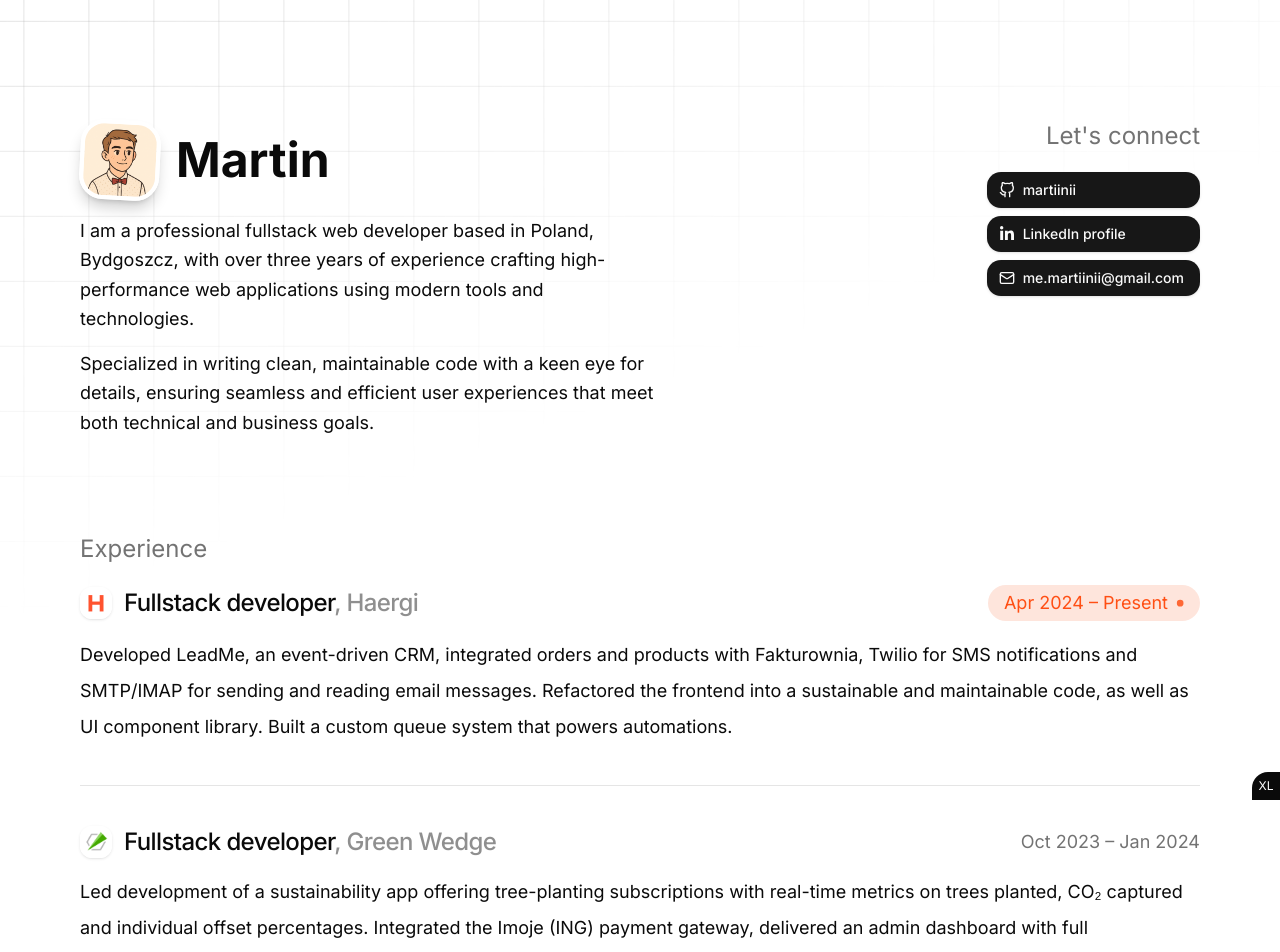
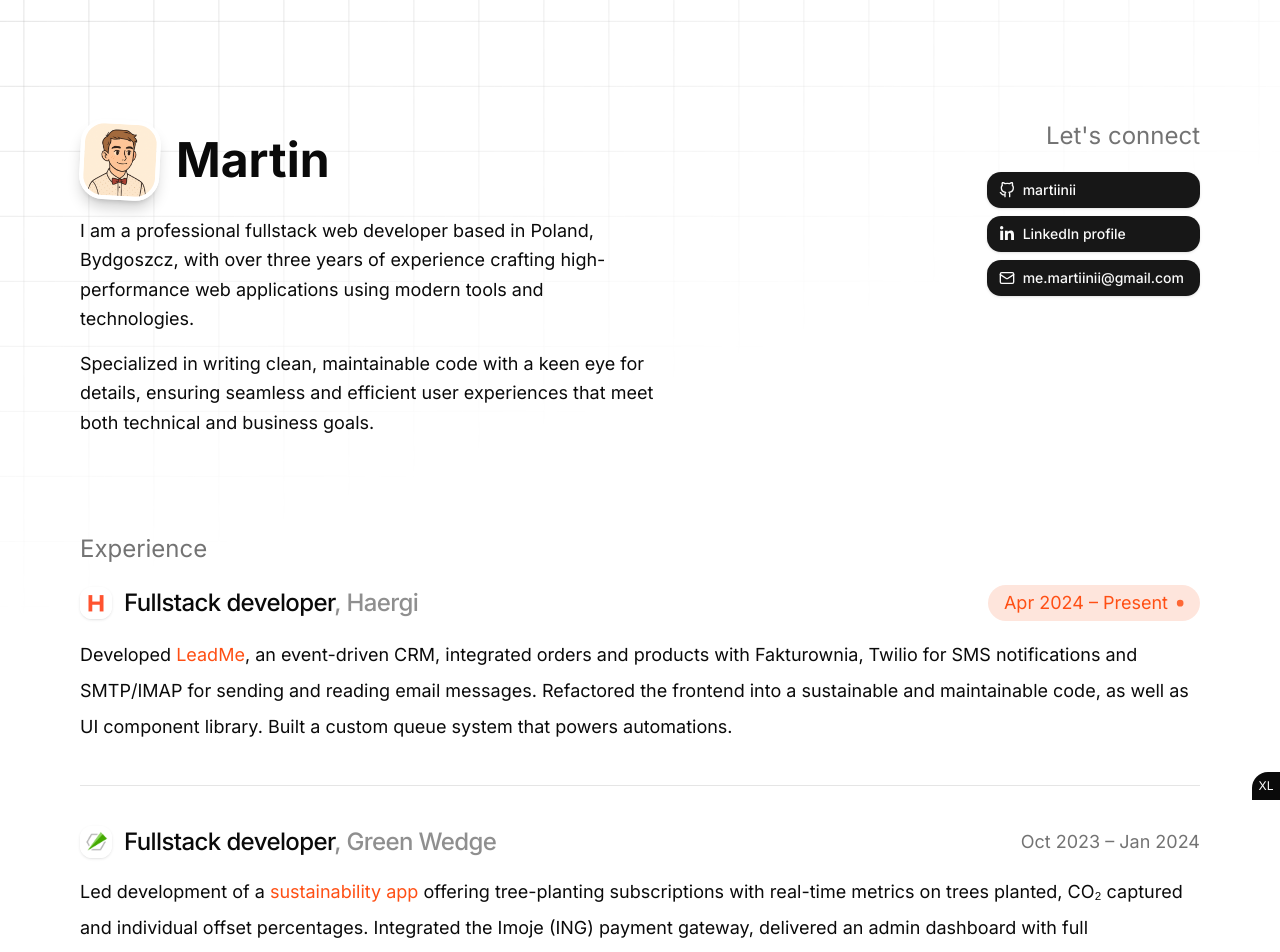
Before and after one commit to martiinii/portfolio, a Next.js app: page / in a window 1280 px wide. Shown: the top 952 px of the page. Built offline with nearby package versions, Linux system fonts and the light colour scheme.

Commit message:
feat: add links to company projects

```diff
--- a/components/experience/experience.data.ts
+++ /dev/null
@@ -1,33 +0,0 @@
-import type Image from "next/image";
-import type { ComponentProps } from "react";
-
-import GreenWedgeLogo from "@/public/icons/greenwedge.png";
-import HaergiLogo from "@/public/icons/haergi.png";
-
-type Experience = {
-  imageSrc: ComponentProps<typeof Image>["src"];
-  company: string;
-  position: string;
-  description: string;
-  dateStart: Date;
-  dateEnd?: Date;
-};
-export const experience: Experience[] = [
-  {
-    company: "Haergi",
-    position: "Fullstack developer",
-    description:
-      "Developed LeadMe, an event-driven CRM, integrated orders and products with Fakturownia, Twilio for SMS notifications and SMTP/IMAP for sending and reading email messages. Refactored the frontend into a sustainable and maintainable code, as well as UI component library. Built a custom queue system that powers automations.",
-    dateStart: new Date("2024-04-01"),
-    imageSrc: HaergiLogo,
-  },
-  {
-    company: "Green Wedge",
-    position: "Fullstack developer",
-    description:
-      "Led development of a sustainability app offering tree-planting subscriptions with real-time metrics on trees planted, CO₂ captured and individual offset percentages. Integrated the Imoje (ING) payment gateway, delivered an admin dashboard with full customization (plans, pricing, currencies, etc.), and supported migration to a VPS.",
-    dateStart: new Date("2023-10-01"),
-    dateEnd: new Date("2024-01-31"),
-    imageSrc: GreenWedgeLogo,
-  },
-];
--- /dev/null
+++ b/components/experience/experience.data.tsx
@@ -0,0 +1,54 @@
+import type Image from "next/image";
+import type { ComponentProps } from "react";
+
+import GreenWedgeLogo from "@/public/icons/greenwedge.png";
+import HaergiLogo from "@/public/icons/haergi.png";
+import { ExternalLink } from "../external-link";
+
+type Experience = {
+  imageSrc: ComponentProps<typeof Image>["src"];
+  company: string;
+  position: string;
+  description: React.ReactNode;
+  dateStart: Date;
+  dateEnd?: Date;
+};
+export const experience: Experience[] = [
+  {
+    company: "Haergi",
+    position: "Fullstack developer",
+    description: (
+      <>
+        Developed{" "}
+        <ExternalLink href={"https://app.leadme.ai"}>LeadMe</ExternalLink>, an
+        event-driven CRM, integrated orders and products with Fakturownia,
+        Twilio for SMS notifications and SMTP/IMAP for sending and reading email
+        messages. Refactored the frontend into a sustainable and maintainable
+        code, as well as UI component library. Built a custom queue system that
+        powers automations.
+      </>
+    ),
+    dateStart: new Date("2024-04-01"),
+    imageSrc: HaergiLogo,
+  },
+  {
+    company: "Green Wedge",
+    position: "Fullstack developer",
+    description: (
+      <>
+        Led development of a{" "}
+        <ExternalLink href={"https://greenwedge.eco"}>
+          sustainability app
+        </ExternalLink>{" "}
+        offering tree-planting subscriptions with real-time metrics on trees
+        planted, CO₂ captured and individual offset percentages. Integrated the
+        Imoje (ING) payment gateway, delivered an admin dashboard with full
+        customization (plans, pricing, currencies, etc.), and supported
+        migration to a VPS.
+      </>
+    ),
+    dateStart: new Date("2023-10-01"),
+    dateEnd: new Date("2024-01-31"),
+    imageSrc: GreenWedgeLogo,
+  },
+];
```
